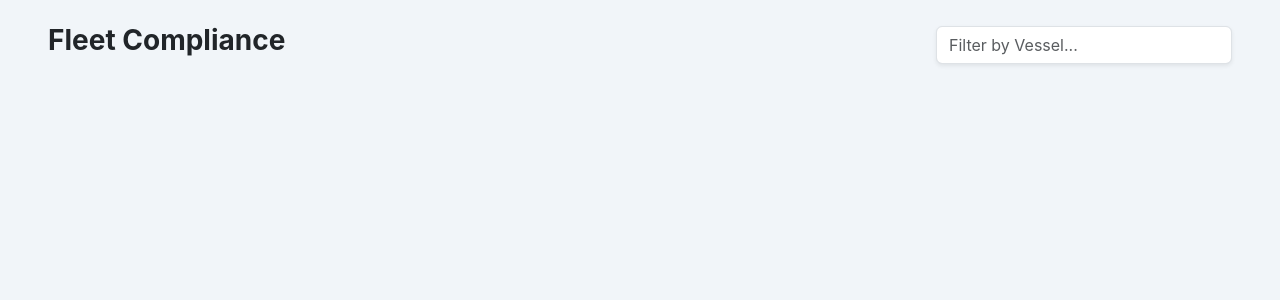
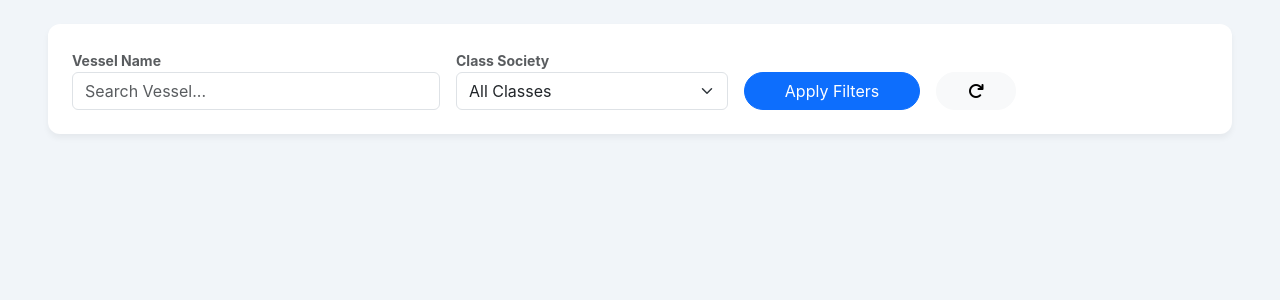
Before and after one commit to sfeirlucien/amt-operations, a Flask app: page / in a window 1280 px wide. Shown: the part 85-385 px from the top of the page. Run offline with Flask 3, Linux system fonts and the light colour scheme; a user stored in the database is signed in.

Commit message:
Update dashboard.html

```diff
--- a/templates/dashboard.html
+++ b/templates/dashboard.html
@@ -1,53 +1,41 @@
 {% extends "base.html" %}
 {% block content %}
-<div class="d-flex justify-content-between align-items-center mb-4">
-    <h3 class="fw-bold">Fleet Compliance</h3>
-    <input type="text" class="form-control w-25 shadow-sm" placeholder="Filter by Vessel...">
+<div class="card card-vessel p-4 mb-4 border-0">
+    <form action="/" method="GET" class="row g-3 align-items-end">
+        <div class="col-md-4">
+            <label class="small fw-bold text-muted">Vessel Name</label>
+            <input type="text" name="vessel" class="form-control" placeholder="Search Vessel..." value="{{ request.args.get('vessel', '') }}">
+        </div>
+        <div class="col-md-3">
+            <label class="small fw-bold text-muted">Class Society</label>
+            <select name="class" class="form-select">
+                <option value="">All Classes</option>
+                <option value="ABS">ABS</option><option value="DNV">DNV</option><option value="LR">LR</option>
+            </select>
+        </div>
+        <div class="col-md-2"><button class="btn btn-primary w-100 rounded-pill">Apply Filters</button></div>
+        <div class="col-md-1"><a href="/" class="btn btn-light w-100 rounded-pill"><i class="fas fa-redo"></i></a></div>
+    </form>
 </div>
 
-
-
-<div class="row row-cols-1 row-cols-lg-2 row-cols-xl-3 g-4">
+<div class="row row-cols-1 row-cols-xl-3 g-4">
     {% for v in vessels %}
     <div class="col">
-        <div class="card card-vessel h-100 p-3">
-            <div class="d-flex justify-content-between border-bottom pb-2">
+        <div class="card card-vessel h-100 p-4">
+            <div class="d-flex justify-content-between border-bottom pb-2 mb-3">
                 <h5 class="fw-bold m-0 text-primary">{{ v.name }}</h5>
                 <span class="badge bg-dark small align-self-center">{{ v.class_society }}</span>
             </div>
-
             {% for category, certs in v.certificates|groupby('category') %}
-            <div class="cat-badge mt-3 mb-2">{{ category }}</div>
-            <ul class="list-group list-group-flush">
-                {% for c in certs %}
-                <li class="list-group-item d-flex justify-content-between align-items-center px-0 py-2 border-0">
-                    <div class="small">
-                        <span class="fw-bold d-block">{{ c.name }}</span>
-                        <span class="text-muted small">Expiry: {{ c.expiry_date }}</span>
-                    </div>
-                    <div class="d-flex align-items-center">
-                        <span class="badge bg-{{ c.get_status().bg }} me-2" style="width: 80px;">{{ c.get_status().label }}</span>
-                        <div class="dropdown">
-                            <button class="btn btn-sm btn-light p-1" data-bs-toggle="dropdown"><i class="fas fa-ellipsis-v"></i></button>
-                            <ul class="dropdown-menu shadow border-0">
-                                <li><button class="dropdown-item small" data-bs-toggle="modal" data-bs-target="#edit{{c.id}}"><i class="fas fa-edit me-2"></i>Update</button></li>
-                                <li><a class="dropdown-item small text-danger" href="/cert/{{c.id}}/delete" onclick="return confirm('Delete Cert?')"><i class="fas fa-trash me-2"></i>Delete</a></li>
-                                {% if c.file_path %}<li><a class="dropdown-item small" href="/uploads/{{c.file_path}}" target="_blank"><i class="fas fa-file-pdf me-2"></i>View PDF</a></li>{% endif %}
-                            </ul>
-                        </div>
-                    </div>
-                </li>
-
-                <div class="modal fade" id="edit{{c.id}}">
-                    <div class="modal-dialog"><form action="/cert/{{c.id}}/update" method="POST" class="modal-content p-3">
-                        <h6>Update: {{c.name}}</h6>
-                        <input name="new_name" class="form-control mb-2" value="{{c.name}}">
-                        <input type="date" name="new_expiry" class="form-control mb-3" value="{{c.expiry_date}}">
-                        <button class="btn btn-primary btn-sm">Save Changes</button>
-                    </form></div>
+            <div class="small fw-bold text-uppercase text-muted mt-3 mb-2" style="font-size: 0.7rem; letter-spacing: 1px;">{{ category }}</div>
+            {% for c in certs %}
+            <div class="d-flex justify-content-between align-items-center mb-2 small">
+                <span>{{ c.name }}</span>
+                <div>
+                    <span class="badge bg-{{ c.get_status().bg }} me-2">{{ c.get_status().label }}</span>
                 </div>
-                {% endfor %}
-            </ul>
+            </div>
+            {% endfor %}
             {% endfor %}
         </div>
     </div>
```
